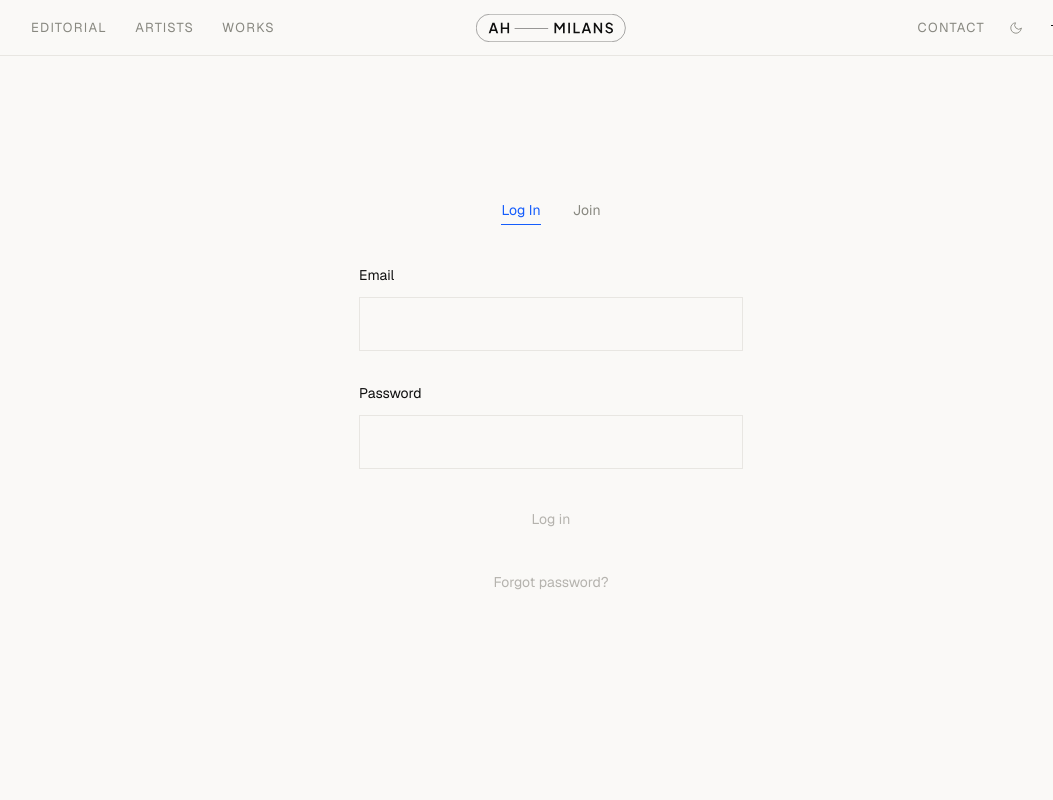
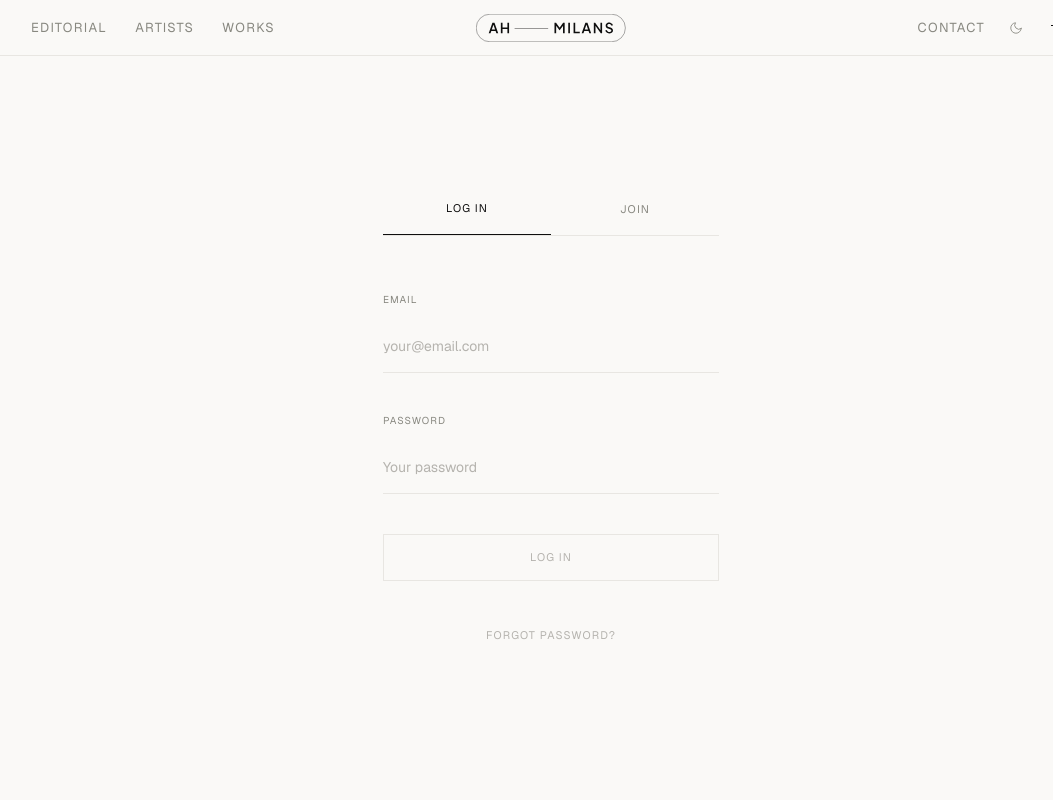
Before and after one commit to AnthonyMlns/SiteWeb-AHMilans-Gallery, a Next.js app: page /signin in a window 1280 px wide. Shown: the top 800 px of the page, without its empty margins (89-1142 px from the left). Built offline with nearby package versions, Linux system fonts and the light colour scheme.

Commit message:
feat(design): align SignIn page with site design system

```diff
--- a/src/app/signin/SignInContent.tsx
+++ b/src/app/signin/SignInContent.tsx
@@ -19,76 +19,84 @@ export default function SignInContent() {
     // Auth not yet implemented — Clerk integration coming soon
   }
 
-  const inputClass =
-    'w-full border border-border bg-background px-4 py-4 font-sans text-sm text-foreground focus:border-foreground focus:outline-none transition-colors'
-
   return (
     <MainLayout>
 
-      {/* ── Form area ──────────────────────────────────────────────────── */}
-      <div className="flex flex-col items-center px-6 py-28 lg:py-36">
+      <div className="mx-auto max-w-sm px-6 py-28 lg:py-36">
 
         {/* Tabs */}
-        <div className="mb-10 flex gap-8">
-          {(['login', 'join'] as Tab[]).map((t) => (
+        <div className="mb-14 flex gap-0 border-b border-border">
+          {(tab === 'login'
+            ? [{ key: 'login', label: 'Log in' }, { key: 'join', label: 'Join' }]
+            : [{ key: 'join', label: 'Join' }, { key: 'login', label: 'Log in' }]
+          ).map((t) => (
             <button
-              key={t}
-              onClick={() => setTab(t)}
-              className={[
-                'font-sans text-sm capitalize pb-1 border-b transition-colors',
-                tab === t
-                  ? 'text-blue-600 border-blue-600'
-                  : 'text-muted border-transparent hover:text-foreground',
-              ].join(' ')}
+              key={t.key}
+              onClick={() => setTab(t.key as Tab)}
+              className={`flex-1 pb-4 text-[11px] uppercase tracking-widest transition-colors ${
+                tab === t.key
+                  ? 'text-foreground border-b border-foreground'
+                  : 'text-muted hover:text-foreground'
+              }`}
             >
-              {t === 'login' ? 'Log in' : 'Join'}
+              {t.label}
             </button>
           ))}
         </div>
 
-        <form onSubmit={handleSubmit} className="flex w-full max-w-sm flex-col gap-8">
+        <form onSubmit={handleSubmit} className="flex flex-col gap-10">
           {tab === 'join' && (
             <div>
-              <label className="mb-3 block font-sans text-sm text-foreground">Name</label>
+              <label className="mb-3 block text-[10px] uppercase tracking-widest text-muted">
+                Name
+              </label>
               <input
                 type="text"
                 value={name}
                 onChange={(e) => setName(e.target.value)}
                 autoComplete="name"
-                className={inputClass}
+                placeholder="Your name"
+                className="w-full border-b border-border bg-transparent py-4 text-sm text-foreground placeholder-subtle outline-none transition-colors focus:border-foreground"
               />
             </div>
           )}
 
           <div>
-            <label className="mb-3 block font-sans text-sm text-foreground">Email</label>
+            <label className="mb-3 block text-[10px] uppercase tracking-widest text-muted">
+              Email
+            </label>
             <input
               type="email"
               value={email}
               onChange={(e) => setEmail(e.target.value)}
               autoComplete="email"
-              className={inputClass}
+              placeholder="your@email.com"
+              className="w-full border-b border-border bg-transparent py-4 text-sm text-foreground placeholder-subtle outline-none transition-colors focus:border-foreground"
             />
           </div>
 
           <div>
-            <label className="mb-3 block font-sans text-sm text-foreground">Password</label>
+            <label className="mb-3 block text-[10px] uppercase tracking-widest text-muted">
+              Password
+            </label>
             <input
               type="password"
               value={password}
               onChange={(e) => setPassword(e.target.value)}
               autoComplete={tab === 'login' ? 'current-password' : 'new-password'}
-              className={inputClass}
+              placeholder={tab === 'login' ? 'Your password' : 'Choose a password'}
+              className="w-full border-b border-border bg-transparent py-4 text-sm text-foreground placeholder-subtle outline-none transition-colors focus:border-foreground"
             />
           </div>
 
           <button
             type="submit"
             disabled={isEmpty}
-            className={[
-              'py-2 font-sans text-sm transition-colors',
-              isEmpty ? 'text-subtle cursor-default' : 'text-foreground hover:text-muted',
-            ].join(' ')}
+            className={`w-full border px-6 py-3.5 text-[11px] uppercase tracking-widest transition-colors ${
+              isEmpty
+                ? 'border-border text-subtle cursor-default'
+                : 'border-foreground text-foreground hover:bg-foreground hover:text-background'
+            }`}
           >
             {tab === 'login' ? 'Log in' : 'Join'}
           </button>
@@ -97,7 +105,7 @@ export default function SignInContent() {
             <p className="text-center">
               <button
                 type="button"
-                className="font-sans text-sm text-subtle transition-colors hover:text-muted"
+                className="text-[11px] uppercase tracking-widest text-subtle transition-colors hover:text-muted"
               >
                 Forgot password?
               </button>
@@ -106,15 +114,18 @@ export default function SignInContent() {
         </form>
       </div>
 
-      {/* ── Newsletter ─────────────────────────────────────────────────── */}
-      <section className="px-6 py-28 text-center lg:py-36">
-        <p className="font-sans text-[10px] uppercase tracking-[0.25em] text-muted">
+      {/* Newsletter */}
+      <section aria-label="Newsletter" className="px-6 py-28 text-center lg:py-36">
+        <p className="font-sans text-[9px] uppercase tracking-[0.25em] text-subtle">
           Not your average newsletter
         </p>
-        <p className="mt-1 font-sans text-[10px] uppercase tracking-[0.25em] text-foreground">
+        <p
+          className="mt-3 font-serif text-foreground"
+          style={{ fontSize: 'clamp(1.8rem, 3.5vw, 3rem)' }}
+        >
           Best emerging artist updates
         </p>
-        <NewsletterForm className="mx-auto mt-7 max-w-xs" />
+        <NewsletterForm className="mx-auto mt-10 max-w-xs" />
       </section>
 
     </MainLayout>
--- a/src/app/signin/page.tsx
+++ b/src/app/signin/page.tsx
@@ -2,8 +2,8 @@ import type { Metadata } from 'next'
 import SignInContent from './SignInContent'
 
 export const metadata: Metadata = {
-  title: "Sign in — AH Milans",
-  description: "Log in or join AH Milans.",
+  title: "Sign in — Ahmilan's Gallery",
+  description: "Log in or create an account to access exclusive content.",
 }
 
 export default function SignInPage() {
```
